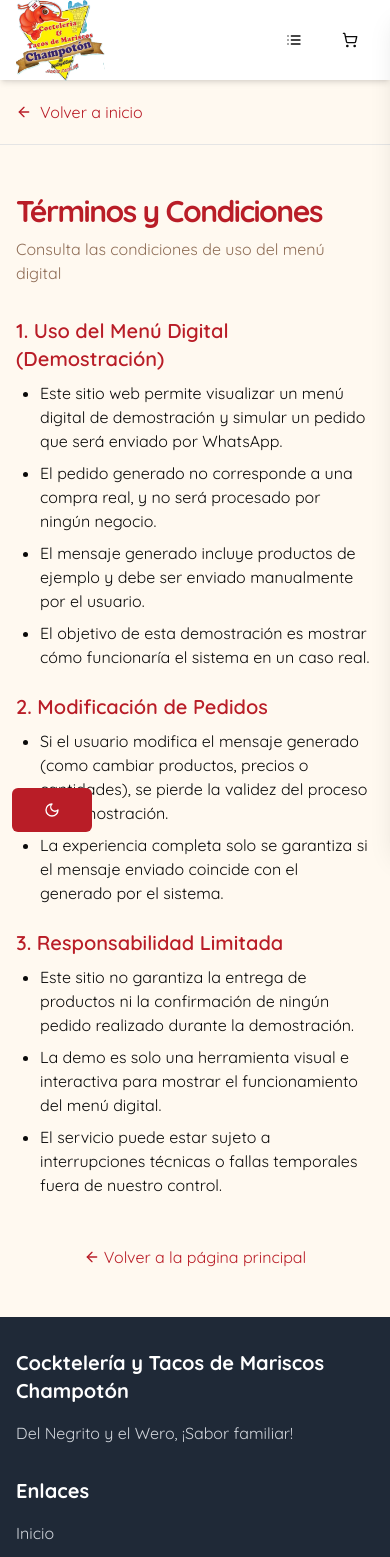
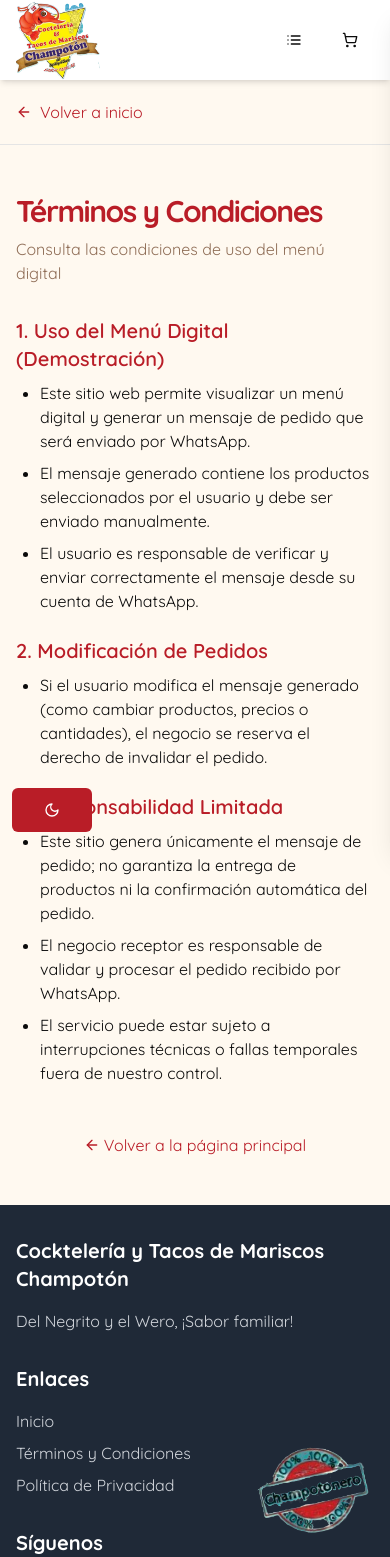
Before and after one commit to deiviiss/cockteleria-champoton, a Next.js app: page /conditions in a window 390 px wide. Shown: the top 1557 px of the page. Built offline with nearby package versions, Linux system fonts and the light colour scheme.

Commit message:
refactor: Update footer and navbar components for improved layout and responsiveness

```diff
--- a/src/app/conditions/page.tsx
+++ b/src/app/conditions/page.tsx
@@ -28,25 +28,23 @@ const conditions = [
   {
     title: "1. Uso del Menú Digital (Demostración)",
     items: [
-      "Este sitio web permite visualizar un menú digital de demostración y simular un pedido que será enviado por WhatsApp.",
-      "El pedido generado no corresponde a una compra real, y no será procesado por ningún negocio.",
-      "El mensaje generado incluye productos de ejemplo y debe ser enviado manualmente por el usuario.",
-      "El objetivo de esta demostración es mostrar cómo funcionaría el sistema en un caso real.",
+      "Este sitio web permite visualizar un menú digital y generar un mensaje de pedido que será enviado por WhatsApp.",
+      "El mensaje generado contiene los productos seleccionados por el usuario y debe ser enviado manualmente.",
+      "El usuario es responsable de verificar y enviar correctamente el mensaje desde su cuenta de WhatsApp."
     ],
   },
   {
     title: "2. Modificación de Pedidos",
     items: [
-      "Si el usuario modifica el mensaje generado (como cambiar productos, precios o cantidades), se pierde la validez del proceso de demostración.",
-      "La experiencia completa solo se garantiza si el mensaje enviado coincide con el generado por el sistema.",
+      "Si el usuario modifica el mensaje generado (como cambiar productos, precios o cantidades), el negocio se reserva el derecho de invalidar el pedido."
     ],
   },
   {
     title: "3. Responsabilidad Limitada",
     items: [
-      "Este sitio no garantiza la entrega de productos ni la confirmación de ningún pedido realizado durante la demostración.",
-      "La demo es solo una herramienta visual e interactiva para mostrar el funcionamiento del menú digital.",
-      "El servicio puede estar sujeto a interrupciones técnicas o fallas temporales fuera de nuestro control.",
+      "Este sitio genera únicamente el mensaje de pedido; no garantiza la entrega de productos ni la confirmación automática del pedido.",
+      "El negocio receptor es responsable de validar y procesar el pedido recibido por WhatsApp.",
+      "El servicio puede estar sujeto a interrupciones técnicas o fallas temporales fuera de nuestro control."
     ],
   }
 ]
--- a/src/components/footer.tsx
+++ b/src/components/footer.tsx
@@ -1,6 +1,8 @@
 import Link from "next/link"
 import { Facebook } from "lucide-react"
 import { FaWhatsapp } from "react-icons/fa";
+import { motion } from "framer-motion"
+import Image from "next/image";
 
 export function Footer() {
   return (
@@ -33,7 +35,7 @@ export function Footer() {
             </ul>
           </div>
 
-          <div>
+          <div className="overflow-hidden">
             <h3 className="text-xl font-bold mb-4">Síguenos</h3>
             <div className="flex space-x-4">
               <Link
@@ -59,7 +61,20 @@ export function Footer() {
           </div>
         </div>
 
-        <div className="border-t border-gray-700 mt-8 pt-6 pb-8 text-center text-gray-300">
+        <div className="border-t border-gray-700 mt-8 pt-6 pb-8 text-center text-gray-300 relative">
+          <div className="flex items-center gap-1"
+          >
+            <Link href="/" className="absolute right-0 -top-72 md:-top-48 md:-right-4 lg:right-10 text-xl font-bold text-primary">
+              <Image
+                src="/images/logo2.webp"
+                alt="logo-cockteleria-champoton"
+                width={120}
+                height={120}
+                className="object-contain"
+                priority
+              />
+            </Link>
+          </div>
           <p>© {new Date().getFullYear()} Cocktelería y Tacos de Mariscos Champotón. Todos los derechos reservados.</p>
         </div>
       </div>
--- a/src/components/navbar.tsx
+++ b/src/components/navbar.tsx
@@ -2,7 +2,7 @@
 
 import Link from "next/link"
 import { motion } from "framer-motion"
-import { ShoppingCart, List, Sandwich } from "lucide-react"
+import { ShoppingCart, List } from "lucide-react"
 import { Button } from "@/components/ui/button"
 import { useUiStore, useCartStore } from "@/store"
 import { Badge } from "@/components/ui/badge"
@@ -27,8 +27,8 @@ export function Navbar() {
               <Image
                 src="/images/logo.webp"
                 alt="logo-cockteleria-champoton"
-                width={90}
-                height={90}
+                width={85}
+                height={85}
                 className="object-contain"
                 priority
               />
```
